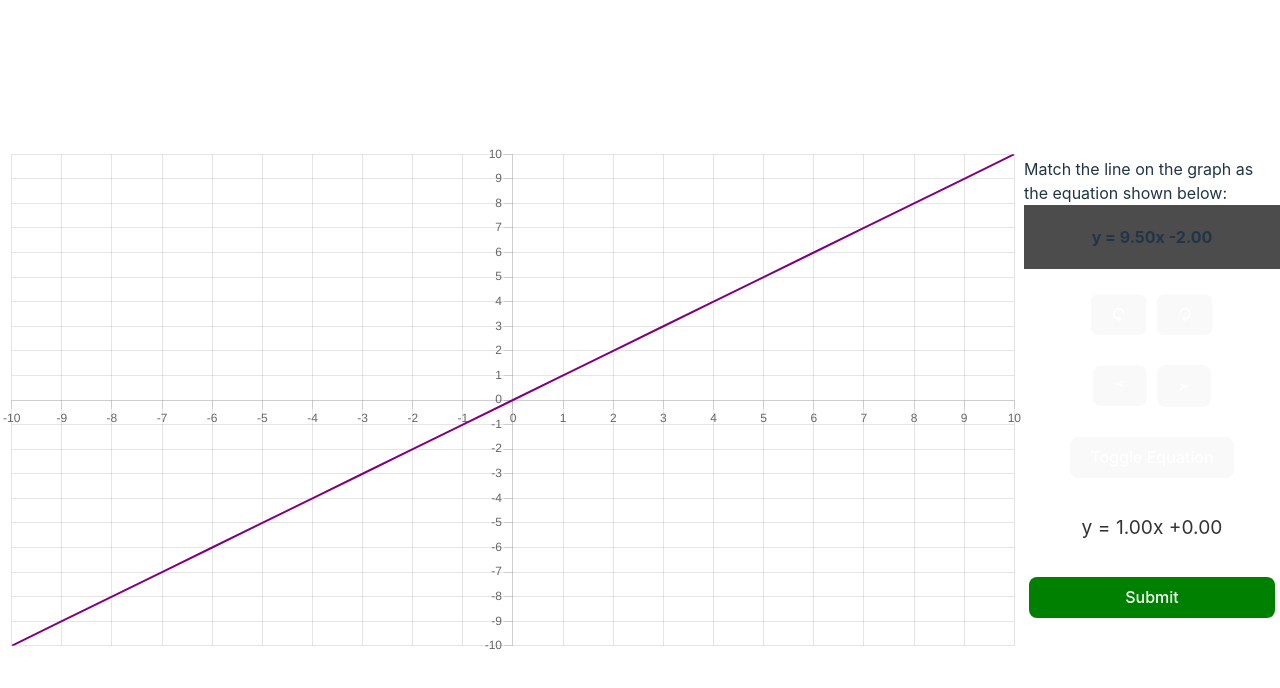
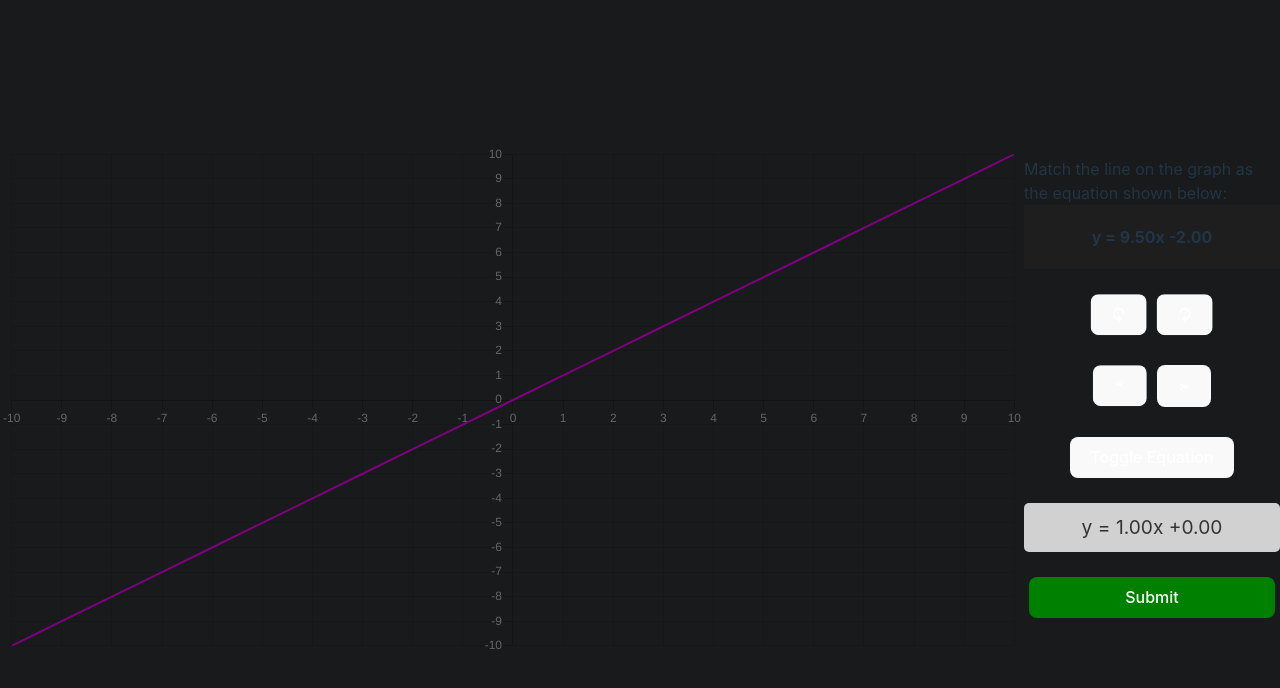
Before and after one commit to ktykeson/bijlexinteractiveexample, a React (Vite) app: page / in a window 1280 px wide. Shown: the top 688 px of the page. Built offline with nearby package versions, Linux system fonts and the light colour scheme.

Commit message:
Add files via upload

```diff
--- a/src/App.css
+++ b/src/App.css
@@ -6,6 +6,7 @@
   flex-direction: column;
   height: 100vh;
   width: 100vw;
+  background-color: #181A1B;
 }
 
 .graph_box {
@@ -13,6 +14,7 @@
   display: flex;
   justify-content: center;
   align-items: center;
+  background-color: #181A1B;
 }
 
 .equation_display {
```
